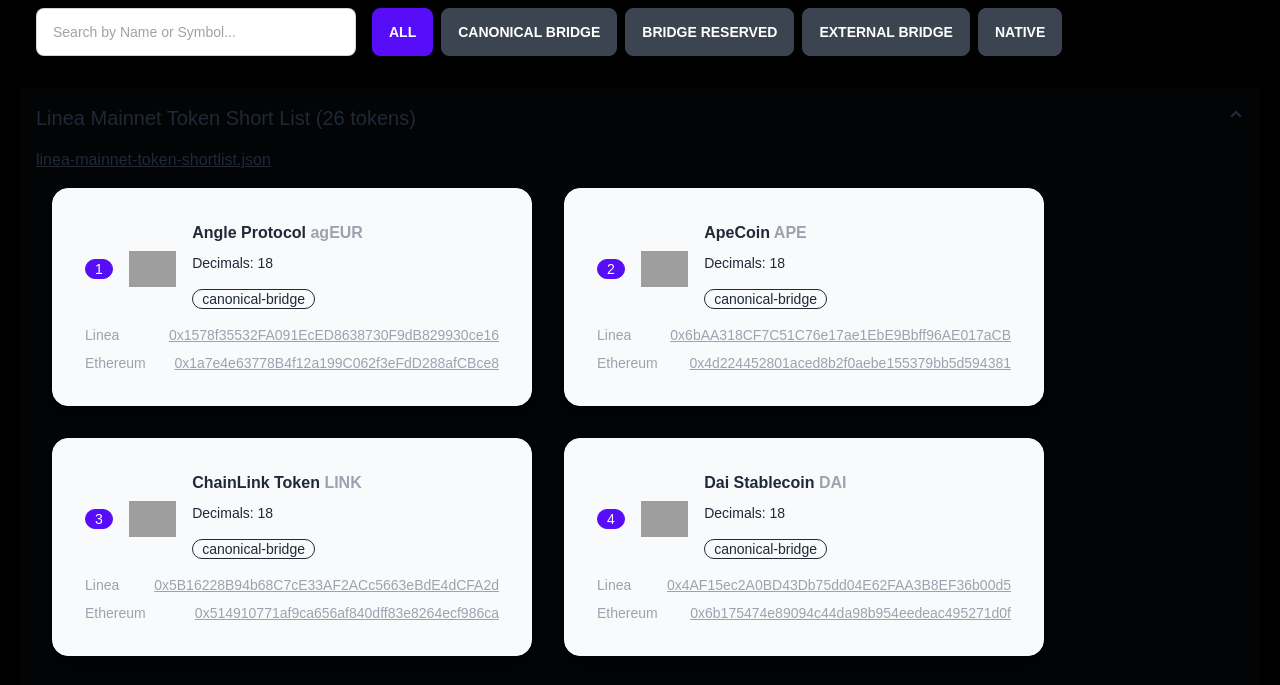
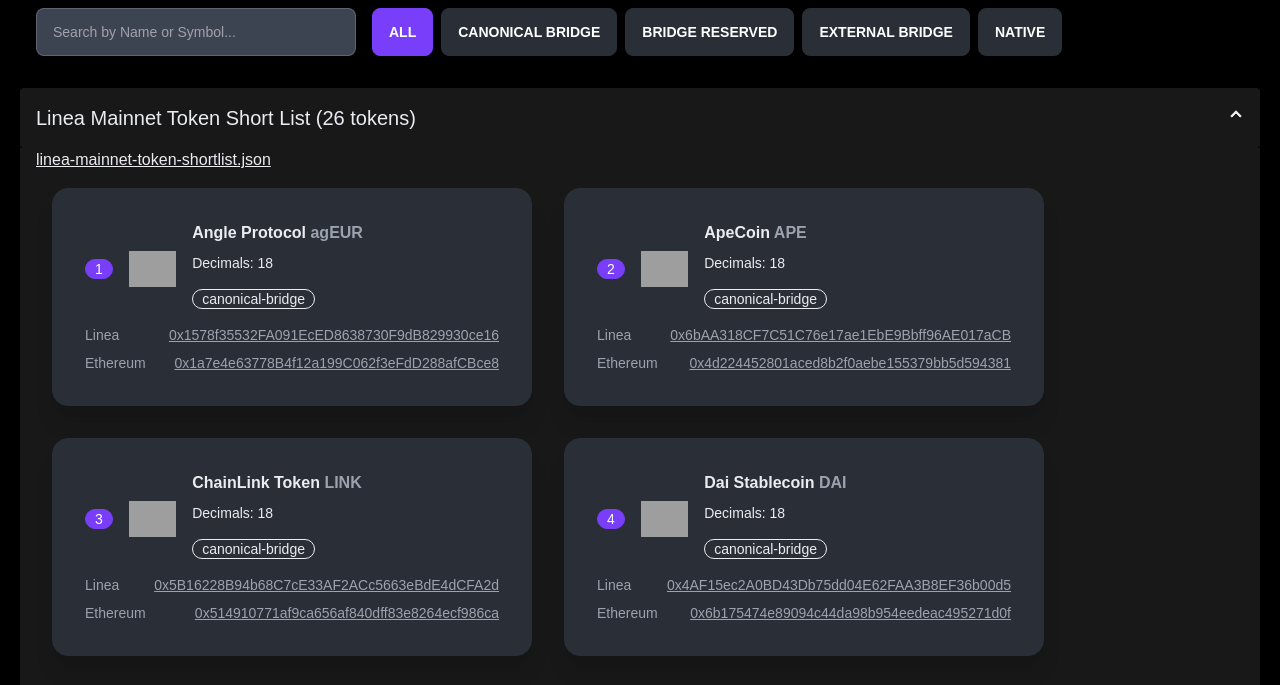
Before and after one commit to Consensys/linea-token-list, a website: page index.html in a window 1280 px wide. Shown: the part 80-765 px from the top of the page. Drawn offline with nearby package versions, Linux system fonts and the light colour scheme; grey boxes are pictures that could not be loaded.

Commit message:
fix: index dark theme

```diff
--- a/index.html
+++ b/index.html
@@ -1,5 +1,5 @@
 <!DOCTYPE html>
-<html lang="en">
+<html lang="en" data-theme="dark">
   <head>
     <meta charset="UTF-8" />
     <meta name="viewport" content="width=device-width, initial-scale=1.0" />
--- a/public/script.js
+++ b/public/script.js
@@ -2,24 +2,22 @@
 let allTokens = {};
 let filteredTokens = {};
 
-function fetchTokensAndDisplay(path, elementId) {
-  fetch(path)
-    .then((response) => {
+async function fetchTokensAndDisplay(path, elementId) {
+  try {
+    const response = await fetch(path);
     if (!response.ok) {
       throw new Error('Network response was not ok' + response.statusText);
     }
-      return response.json();
-    })
-    .then((data) => {
+    const data = await response.json();
+
     allTokens[elementId] = data.tokens;
     filteredTokens[elementId] = data.tokens;
     const tokensHTML = generateTokensHTML(data.tokens, elementId);
     document.getElementById(elementId).innerHTML = tokensHTML;
     updateTokenCounts();
-    })
-    .catch((error) => {
+  } catch (error) {
     console.error('There has been a problem with your fetch operation:', error);
-    });
+  }
 }
 
 function updateTokenCounts() {
@@ -200,5 +198,7 @@
 });
 
 // Fetch and display data from the specified paths
-fetchTokensAndDisplay('./json/linea-mainnet-token-shortlist.json', 'mainnetShortList');
-fetchTokensAndDisplay('./json/linea-mainnet-token-fulllist.json', 'mainnetFullList');
+(async function fetchAndDisplayTokensInOrder() {
+  await fetchTokensAndDisplay('./json/linea-mainnet-token-shortlist.json', 'mainnetShortList');
+  await fetchTokensAndDisplay('./json/linea-mainnet-token-fulllist.json', 'mainnetFullList');
+})();
```
Also changed, not shown: README.md. Lines whose indentation alone changed are shown as unchanged.
